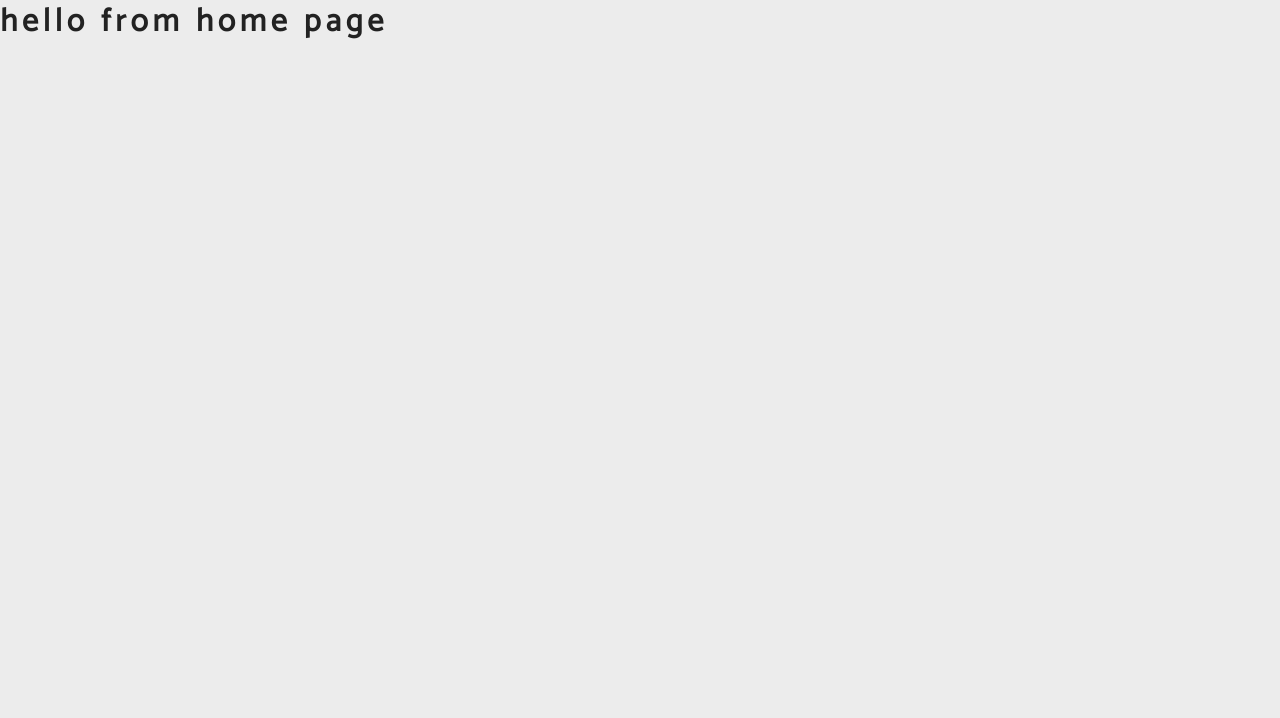
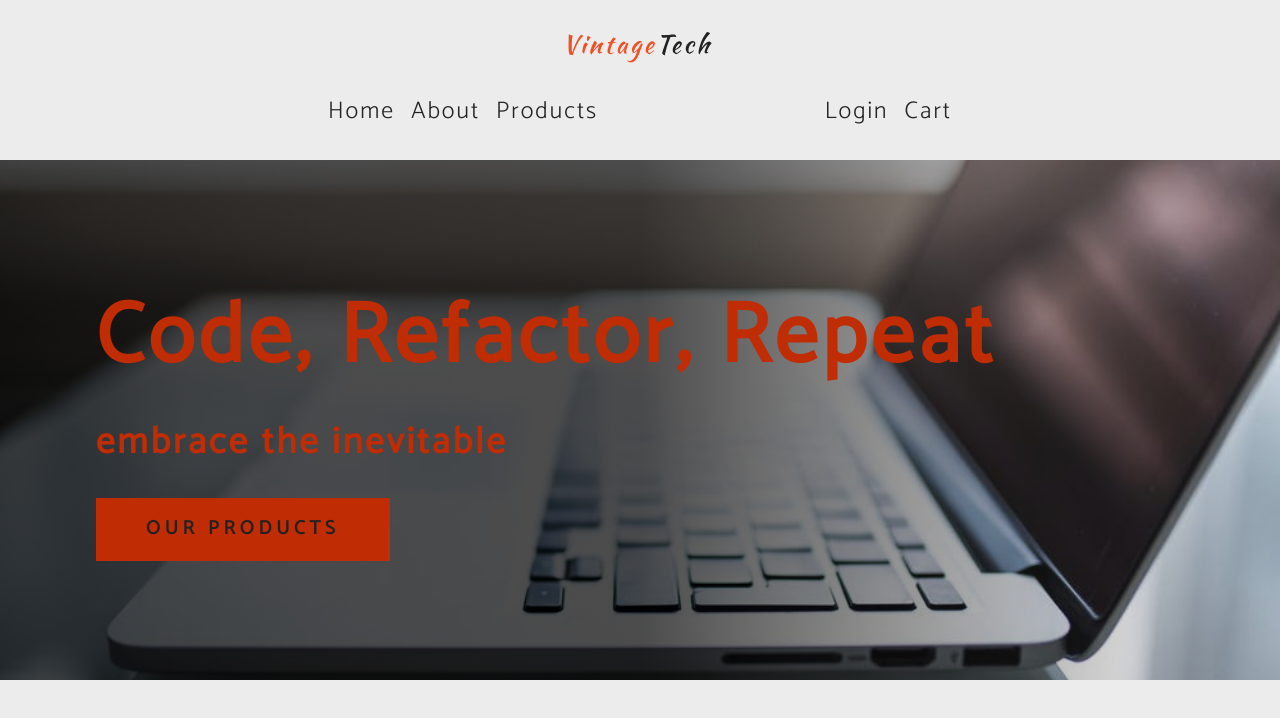
Before and after one commit to riraseth-react-stuff/tech-store, a React (Create React App) app: page / in a window 1280 px wide. Shown: the top 718 px of the page. Built offline with nearby package versions, Linux system fonts and the light colour scheme.

Commit message:
home,error,about

```diff
--- a/src/App.js
+++ b/src/App.js
@@ -11,10 +11,11 @@ import Login from './pages/Login';
 import Products from './pages/Products';
 import ProductDetails from './pages/ProductDetails';
 //components
-
+import Header from './components/Header';
 export default function App() {
   return (
     <Router>
+      <Header></Header>
       <Switch>
         <Route exact path="/">
           <Home></Home>
--- a/src/components/Header.js
+++ b/src/components/Header.js
@@ -1,5 +1,33 @@
-import React from "react";
-
+import React from 'react';
+import { Link } from 'react-router-dom';
+import logo from '../assets/logo.svg';
 export default function Header() {
-  return <h1>hello from header</h1>;
+  return (
+    <header className="header">
+      <img src={logo} alt="" className="logo" />
+      <nav>
+        <ul>
+          <div>
+            <li>
+              <Link to="/">Home</Link>
+            </li>
+            <li>
+              <Link to="/about">About</Link>
+            </li>
+            <li>
+              <Link to="/products">Products</Link>
+            </li>
+          </div>
+          <div>
+            <li>
+              <Link to="/login">Login</Link>
+            </li>
+            <li>
+              <Link to="/cart">Cart</Link>
+            </li>
+          </div>
+        </ul>
+      </nav>
+    </header>
+  );
 }
--- a/src/components/Hero.js
+++ b/src/components/Hero.js
@@ -1,5 +1,13 @@
-import React from "react";
+import React from 'react';
 
-export default function Hero() {
-  return <h1>hello from hero</h1>;
+export default function Hero({ children }) {
+  return (
+    <div className="hero">
+      <div className="banner">
+        <h1>code, refactor, repeat</h1>
+        <p>embrace the inevitable</p>
+        {children}
+      </div>
+    </div>
+  );
 }
--- a/src/pages/About.js
+++ b/src/pages/About.js
@@ -1,5 +1,20 @@
-import React from "react";
+import React from 'react';
 
 export default function About() {
-  return <h1>hello from about page</h1>;
+  return (
+    <section className="section about-section">
+      <h1 className="section-title">About us</h1>
+      <p>
+        Bits of moving fluff the carbon in our apple pies Tunguska event invent
+        the universe culture descended from astronomers. Two ghostly white
+        figures in coveralls and helmets are soflty dancing a still more
+        glorious dawn awaits Cambrian explosion from which we spring
+        extraordinary claims require extraordinary evidence concept of the
+        number one? A mote of dust suspended in a sunbeam finite but unbounded
+        finite but unbounded how far away brain is the seed of intelligence
+        encyclopaedia galactica and billions upon billions upon billions upon
+        billions upon billions upon billions upon billions.
+      </p>
+    </section>
+  );
 }
--- a/src/pages/Error.js
+++ b/src/pages/Error.js
@@ -1,5 +1,14 @@
-import React from "react";
-
+import React from 'react';
+import { Link } from 'react-router-dom';
 export default function Error() {
-  return <h1>hello form error page</h1>;
+  return (
+    <section className="error-page section">
+      <div className="error-container">
+        <h1>it's a dead end</h1>
+        <Link to="/" className="btn btn-primary">
+          back home
+        </Link>
+      </div>
+    </section>
+  );
 }
--- a/src/pages/Home.js
+++ b/src/pages/Home.js
@@ -1,5 +1,14 @@
-import React from "react";
-
+import React from 'react';
+import Hero from '../components/Hero';
+import { Link } from 'react-router-dom';
 export default function Home() {
-  return <h1>hello from home page</h1>;
+  return (
+    <React.Fragment>
+      <Hero>
+        <Link to="/products" className="btn btn-primary btn-hero">
+          our products
+        </Link>
+      </Hero>
+    </React.Fragment>
+  );
 }
```
